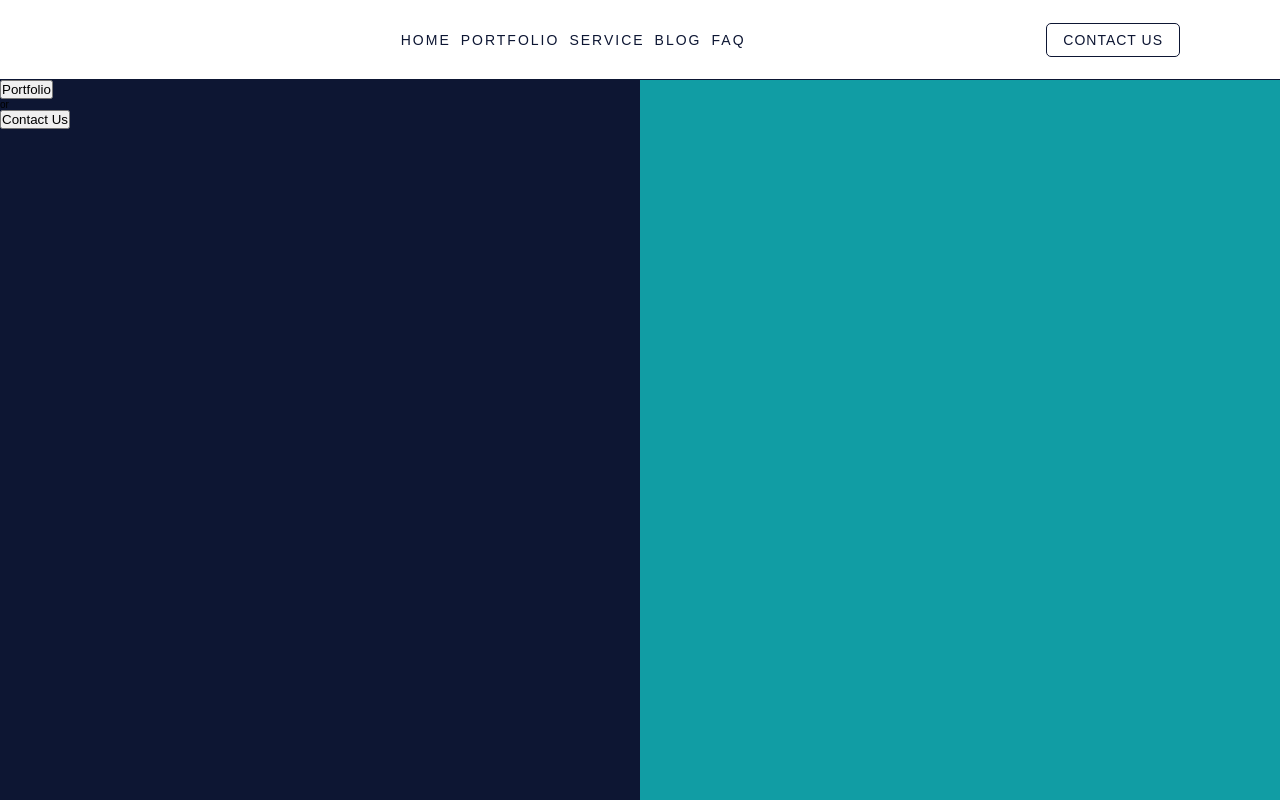
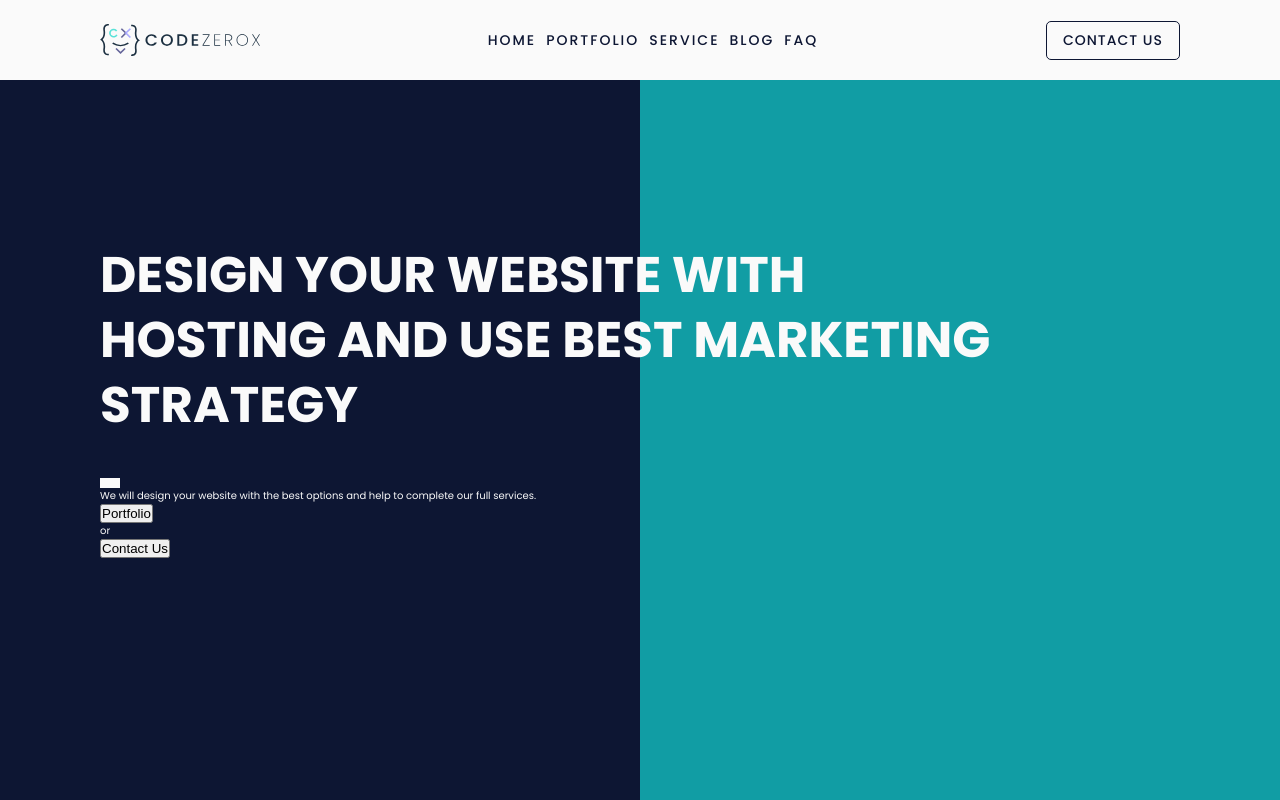
Before and after one commit to abusaidshabib/werox, a React (Create React App) app: page / in a window 1280 px wide. Built offline with nearby package versions, Linux system fonts and the light colour scheme.

Commit message:
Hero Update

```diff
--- a/public/index.html
+++ b/public/index.html
@@ -9,6 +9,9 @@
       name="description"
       content="Web site created using create-react-app"
     />
+    <link rel="preconnect" href="https://fonts.googleapis.com">
+<link rel="preconnect" href="https://fonts.gstatic.com" crossorigin>
+<link href="https://fonts.googleapis.com/css2?family=Poppins:ital,wght@0,100;0,200;0,300;0,400;0,500;0,600;0,700;0,800;0,900;1,100;1,200;1,300;1,400;1,500;1,600;1,700;1,800;1,900&display=swap" rel="stylesheet">
     <link rel="apple-touch-icon" href="%PUBLIC_URL%/logo192.png" />
     <!--
       manifest.json provides metadata used when your web app is installed on a
--- a/src/Pages/Home/HeroSection/Hero.css
+++ b/src/Pages/Home/HeroSection/Hero.css
@@ -2,4 +2,21 @@
 .hero-section{
     min-height: 100vh;
     background-image: linear-gradient(to right, #0D1633 50%, #119DA4 50%);
+    padding: var(--bothGaps);
+    color: #fafafa;
+    display: grid;
+    align-items: center;
 }
+
+.hero-title{
+    font-size: 5rem;
+    font-weight: 700;
+    line-height: 1.3;
+    margin-bottom: 4rem;
+}
+
+.underline{
+    width: 2rem;
+    height: 1rem;
+    background: #fafafa;
+}
--- a/src/Pages/Home/HeroSection/Hero.js
+++ b/src/Pages/Home/HeroSection/Hero.js
@@ -4,13 +4,13 @@ import './Hero.css';
 
 const Hero = () => {
     return (
-        <div className='hero-section grid items-center text-center md:text-left text-white py-20 px-16 md:px-24 lg:px-28 xl:px-32 2xl:pl-48 2xl:py-28 min-h-screen'>
+        <div className='hero-section'>
             <div>
-                <h1 className='text-2xl md:text-4xl lg:text-5xl 2xl:text-6xl font-bold md:leading-snug lg:leading-snug 2xl:leading-snug mb-16'>DESIGN YOUR WEBSITE WITH <br />
+                <h1 className='hero-title'>DESIGN YOUR WEBSITE WITH <br />
                     HOSTING AND USE BEST MARKETING<br />
                     STRATEGY
                 </h1>
-                <div className='w-1/5 bg-white h-1'>
+                <div className='underline w-1/5 bg-white h-1'>
 
                 </div>
                 <div className='grid md:grid-cols-2 grid-cols-1 2xl:mt-10'>
--- a/src/Pages/Shared/Navbar/Navbar.css
+++ b/src/Pages/Shared/Navbar/Navbar.css
@@ -5,9 +5,9 @@
   justify-content: space-between;
   align-items: center;
   position: absolute;
-  background-color: #ffffff;
+  background-color: #fafafa;
   padding: var(--bothGaps);
-  border-bottom: .1rem solid var(--darkBlue);
+  /* border-bottom: .1rem solid var(--darkBlue); */
 }
 
 .top-nav-logo{
@@ -15,9 +15,9 @@
   justify-content: left;
 }
 
-/* .top-nav-logo img{
-  width: 15vh;
-} */
+.top-nav-logo img{
+  width: 20vh;
+}
 
 .menu-div{
   list-style-type: none;
```
